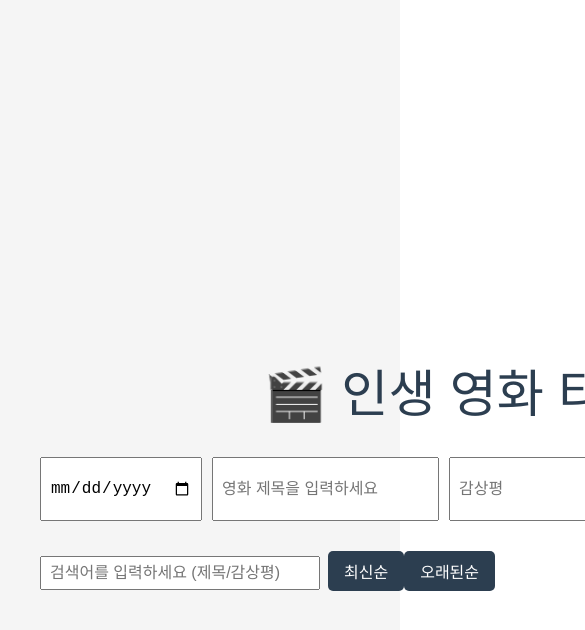
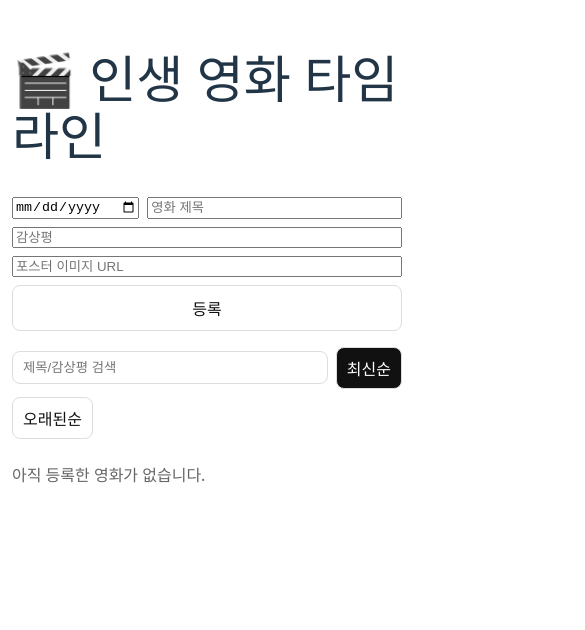
Before and after one commit to yongmaru789/my_movie_timeline, a React (Vite) app: page / in a window 390 px wide. Shown: the top 630 px of the page, 585 px wide, since content can reach past the window. Built offline with nearby package versions, Linux system fonts and the light colour scheme.

Commit message:
commit 9 카드 형태 UI 적용 및 반응형 추가

```diff
--- a/src/App.css
+++ b/src/App.css
@@ -1,49 +1,125 @@
-body {
-  font-family: 'Arial', sans-serif;
-  background-color: #f5f5f5;
-  margin: 0;
-  padding: 40px;
+html, body, #root { height: 100%; }
+#root {
+  display: block;
 }
 
-h1 {
-  color: #2c3e50;
-  text-align: center;
+
+.app-container {
+  width: 100%;
+  max-width: 1120px;
+  margin: 0 auto;
+  max-width: none;
+  padding: 16px 12px;
 }
 
-form {
-  display: flex;
-  justify-content: center;
-  gap: 10px;
-  margin-top: 20px;
-  margin-bottom: 30px;
+
+.form {
+  display: grid;
+  gap: 8px;
+  margin-top: 12px;
+}
+.form-row {
+  display: grid;
+  gap: 8px;
+  grid-template-columns: 1fr 2fr;
 }
 
-input {
-  padding: 8px;
-  font-size: 16px;
+
+.poster-preview-sm {
+  width: 120px;
+  height: auto;
+  border-radius: 8px;
+  object-fit: cover;
+  margin-top: 8px;
 }
 
-button {
-  padding: 8px 16px;
-  font-size: 16px;
-  background-color: #2c3e50;
-  color: white;
-  border: none;
-  cursor: pointer;
-  border-radius: 5px;
+
+.toolbar {
+  display: flex;
+  gap: 8px;
+  align-items: center;
+  margin-top: 16px;
+  flex-wrap: wrap;
+}
+.search-input {
+  padding: 8px 10px;
+  border-radius: 8px;
+  border: 1px solid #ddd;
+  flex: 1 1 240px;
 }
 
-ul {
-  list-style: none;
-  padding: 0;
-  max-width: 500px;
-  margin: 0 auto;
+
+.btn {
+  padding: 8px 10px;
+  border-radius: 8px;
+  border: 1px solid #ddd;
+  background: #fff;
+  color: #111;
+  cursor: pointer;
+}
+.btn--active {
+  background: #111;
+  color: #fff;
+}
+.submit-btn {
+  padding: 10px 14px;
 }
 
-li {
-  background: white;
-  padding: 16px;
-  margin-bottom: 10px;
-  border-radius: 8px;
-  box-shadow: 0 2px 5px rgba(0,0,0,0.1);
+
+.empty {
+  margin-top: 24px;
+  color: #666;
 }
+
+
+.card-grid {
+  display: grid;
+  gap: 20px;
+  grid-template-columns: repeat(1, minmax(0, 1fr));
+}
+@media (min-width: 700px) {
+  .card-grid {
+    grid-template-columns: repeat(2, minmax(0, 1fr));
+  }
+}
+@media (min-width: 1024px) {
+  .card-grid {
+    grid-template-columns: repeat(3, minmax(0, 1fr));
+  }
+}
+
+
+.card {
+  border: 1px solid #e9ecef;
+  border-radius: 12px;
+  overflow: hidden;
+  background: #fff;
+  box-shadow: 0 2px 8px rgba(0,0,0,0.05);
+}
+
+
+.card-poster {
+  width: 100%;
+  height: 0;
+  padding-bottom: 150%;
+  background: #f1f3f5;
+  position: relative;
+  overflow: hidden;
+}
+.card-poster-img {
+  position: absolute;
+  inset: 0;
+  width: 100%;
+  height: 100%;
+  object-fit: cover;
+}
+
+
+.card-body { padding: 12px; }
+.date-text { font-size: 12px; color: #666; }
+.card-title { margin-top: 6px; font-weight: 600; }
+.card-comment { font-style: italic; color: #666; margin-top: 4px; }
+
+
+.input-block { display: block; margin-top: 8px; }
+.btn-row { display: flex; gap: 8px; margin-top: 12px; }
--- a/src/App.jsx
+++ b/src/App.jsx
@@ -6,17 +6,18 @@ function App() {
   const [date, setDate] = useState('');
   const [title, setTitle] = useState('');
   const [comment, setComment] = useState('');
-  const [poster, setPoster] = useState('');  //
+  const [poster, setPoster] = useState('');
   const [editIndex, setEditIndex] = useState(null);
   const [editTitle, setEditTitle] = useState('');
   const [editComment, setEditComment] = useState('');
-  const [editPoster, setEditPoster] = useState(''); //
+  const [editPoster, setEditPoster] = useState('');
   const [sortOrder, setSortOrder] = useState('newest');
   const [searchKeyword, setSearchKeyword] = useState('');
   const [hydrated, setHydrated] = useState(false);
 
+
   useEffect(() => {
-    const stored = localStorage.getItem("my_movie_timeline");
+    const stored = localStorage.getItem('my_movie_timeline');
     if (stored) {
       const parsed = JSON.parse(stored);
       setMovies(parsed);
@@ -24,9 +25,10 @@ function App() {
     setHydrated(true);
   }, []);
 
+
   useEffect(() => {
     if (!hydrated) return;
-    localStorage.setItem("my_movie_timeline", JSON.stringify(movies));
+    localStorage.setItem('my_movie_timeline', JSON.stringify(movies));
   }, [movies, hydrated]);
 
 
@@ -34,28 +36,30 @@ function App() {
     e.preventDefault();
     if (!date || !title) return;
 
-    const newMovie = { date, title, comment, poster };  //
+    const newMovie = { date, title, comment, poster };
     const updatedMovies = [...movies, newMovie];
 
     setMovies(updatedMovies);
-
     setDate('');
     setTitle('');
     setComment('');
-    setPoster('');   //
+    setPoster('');
   };
+
 
   const handleDelete = (indexToDelete) => {
     const updated = movies.filter((_, idx) => idx !== indexToDelete);
     setMovies(updated);
   };
 
+
   const startEdit = (index) => {
     setEditIndex(index);
     setEditTitle(movies[index].title);
     setEditComment(movies[index].comment || '');
-    setEditPoster(movies[index].poster || '');  //
+    setEditPoster(movies[index].poster || '');
   };
+
 
   const handleUpdate = (index) => {
     const updatedMovies = movies.map((movie, idx) =>
@@ -67,16 +71,18 @@ function App() {
     setEditIndex(null);
     setEditTitle('');
     setEditComment('');
-    setEditPoster(''); //
+    setEditPoster('');
   };
 
+
   const sortedMovies = [...movies].sort((a, b) => {
-    if (sortOrder === 'newest' ) {
+    if (sortOrder === 'newest') {
       return new Date(b.date) - new Date(a.date);
     } else {
       return new Date(a.date) - new Date(b.date);
     }
-  })
+  });
+
 
   const filteredMovies = sortedMovies.filter((m) => {
     const kw = searchKeyword.trim().toLowerCase();
@@ -84,13 +90,15 @@ function App() {
     const t = (m.title || '').toLowerCase();
     const c = (m.comment || '').toLowerCase();
     return t.includes(kw) || c.includes(kw);
-  })
+  });
+
 
   return (
-    <div className="App">
+    <div className="App app-container">
       <h1>🎬 인생 영화 타임라인</h1>
 
-      <form onSubmit={handleSubmit}>
+      <form onSubmit={handleSubmit} className="form">
+        <div className="form-row">
           <input
             type="date"
             value={date}
@@ -98,138 +106,139 @@ function App() {
           />
           <input
             type="text"
-          placeholder="영화 제목을 입력하세요"
+            placeholder="영화 제목"
             value={title}
             onChange={(e) => setTitle(e.target.value)}
           />
+        </div>
+
         <input
           type="text"
           placeholder="감상평"
           value={comment}
           onChange={(e) => setComment(e.target.value)}
         />
-        <input   //
+
+        <input
           type="text"
-          placeholder="포스터 이미지 URL (선택)"
+          placeholder="포스터 이미지 URL"
           value={poster}
           onChange={(e) => setPoster(e.target.value)}
         />
 
+
         {poster.trim() && (
-          <div style={{ marginTop: 8}}>
           <img
             src={poster}
             alt="포스터 미리보기"
-              style={{ width: 120, height: 'auto', borderRadius: 8, objectFit: 'cover' }}
+            className="poster-preview-sm"
             onError={(e) => { e.currentTarget.style.display = 'none'; }}
           />
-          </div>
         )}
 
-        <button type="submit">등록</button>
+        <button type="submit" className="btn submit-btn">등록</button>
       </form>
 
-      <div style={{ marginTop: '10px' }}>
+
+      <div className="toolbar">
         <input
           type="text"
-          placeholder="검색어를 입력하세요 (제목/감상평)"
+          placeholder="제목/감상평 검색"
           value={searchKeyword}
           onChange={(e) => setSearchKeyword(e.target.value)}
-          style={{ padding: '6px 8px', width: 260, marginRight: 8}}
+          className="search-input"
         />
-        <button onClick={() => setSortOrder('newest')}>최신순</button>
-        <button onClick={() => setSortOrder('oldest')}>오래된순</button>
+        <button
+          onClick={() => setSortOrder('newest')}
+          className={`btn ${sortOrder === 'newest' ? 'btn--active' : ''}`}
+        >
+          최신순
+        </button>
+        <button
+          onClick={() => setSortOrder('oldest')}
+          className={`btn ${sortOrder === 'oldest' ? 'btn--active' : ''}`}
+        >
+          오래된순
+        </button>
       </div>
 
-      <ul>
+
+      {filteredMovies.length === 0 && (
+        <div className="empty">아직 등록한 영화가 없습니다.</div>
+      )}
+
+
+      <div className="card-grid">
         {filteredMovies.map((movie) => {
           const originalIndex = movies.indexOf(movie);
+
           return (
-            <li key={originalIndex} style={{ display: 'grid', gridTemplateColumns: '120px 1fr', gap: 12, alignItems: 'start' }}>
-              <div>
+            <div key={originalIndex} className="card">
+
+              <div className="card-poster">
                 {editIndex === originalIndex ? (
                   editPoster ? (
                     <img
                       src={editPoster}
                       alt="포스터 미리보기"
-                      style={{ width: 120, height: 'auto', borderRadius: 8, objectFit: 'cover'}}
-                      onError={(e) => {e.currentTarget.style.display = 'none'; }}
+                      className="card-poster-img"
+                      onError={(e) => { e.currentTarget.style.display = 'none'; }}
                     />
-                  ) : (
-                    <div
-                      style={{
-                        width: 120, height: 160, background: '#f1f3f5',
-                        borderRadius: 8, display: 'flex', alignItems: 'center',
-                        justifyContent: 'center', color: '#888'
-                      }}
-                    >
-                    </div>
-                  )
+                  ) : null
                 ) : movie.poster ? (
                   <img
                     src={movie.poster}
                     alt={`${movie.title} 포스터`}
-                    style={{ width: 120, height: 'auto', borderRadius: 8, objectFit: 'cover' }}
+                    className="card-poster-img"
                     onError={(e) => { e.currentTarget.style.display = 'none'; }}
                   />
-                ) : (
-                  <div
-                    style={{
-                      width: 120, height: 160, background: '#f1f3f5',
-                      borderRadius: 8, display: 'flex', alignItems: 'center',
-                      justifyContent: 'center', color: '#888'
-                    }}
-                  >
-                  </div>
-                )}
+                ) : null}
               </div>
 
-              <div>
-                <strong>{movie.date}</strong>
-                <br/>
+
+              <div className="card-body">
+                <div className="date-text">{movie.date}</div>
+
                 {editIndex === originalIndex ? (
                   <>
                     <input
                       value={editTitle}
                       onChange={(e) => setEditTitle(e.target.value)}
                       placeholder="제목"
-                      style={{ display: 'block', marginTop: 6 }}
+                      className="input-block"
                     />
                     <input
                       value={editComment}
                       onChange={(e) => setEditComment(e.target.value)}
                       placeholder="감상평"
-                      style={{ display: 'block', marginTop: 6 }}
+                      className="input-block"
                     />
                     <input
                       value={editPoster}
                       onChange={(e) => setEditPoster(e.target.value)}
                       placeholder="포스터 이미지 URL"
-                      style={{ display: 'block', marginTop: 6 }}
+                      className="input-block"
                     />
-                    <button onClick={() => handleUpdate(originalIndex)} style={{ marginTop: 8 }}>
-                      저장
-                    </button>
+                    <div className="btn-row">
+                      <button onClick={() => handleUpdate(originalIndex)} className="btn">저장</button>
+                      <button onClick={() => setEditIndex(null)} className="btn">취소</button>
+                    </div>
                   </>
                 ) : (
                   <>
-                    <div style={{ marginTop: 6 }}>{movie.title}</div>
-                    <div style={{ fontStyle: 'italic', color: '#666' }}>{movie.comment}</div>
-                    <button onClick={() => startEdit(originalIndex)} style={{ marginTop: 8 }}>
-                      수정
-                    </button>
+                    <div className="card-title">{movie.title}</div>
+                    <div className="card-comment">{movie.comment}</div>
+                    <div className="btn-row">
+                      <button onClick={() => startEdit(originalIndex)} className="btn">수정</button>
+                      <button onClick={() => handleDelete(originalIndex)} className="btn">삭제</button>
+                    </div>
                   </>
                 )}
-                <button onClick={() => handleDelete(originalIndex)} style={{ marginLeft: 8 }}>
-                  삭제
-                </button>
               </div>
-
-            </li>
+            </div>
           );
         })}
-      </ul>
-
+      </div>
     </div>
   );
 }
```
Lines whose indentation alone changed are shown as unchanged.
